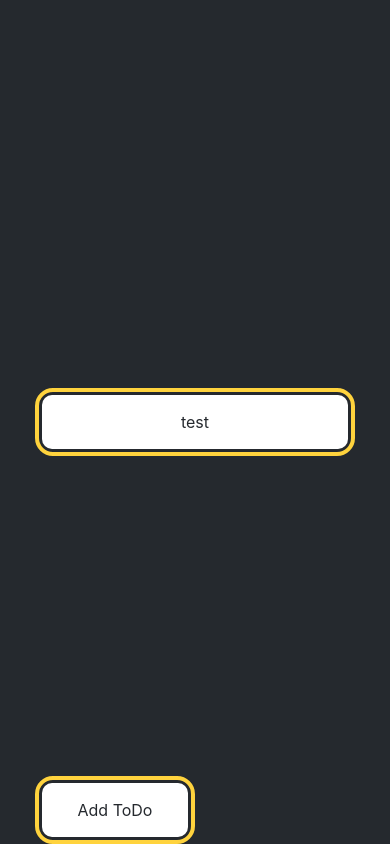
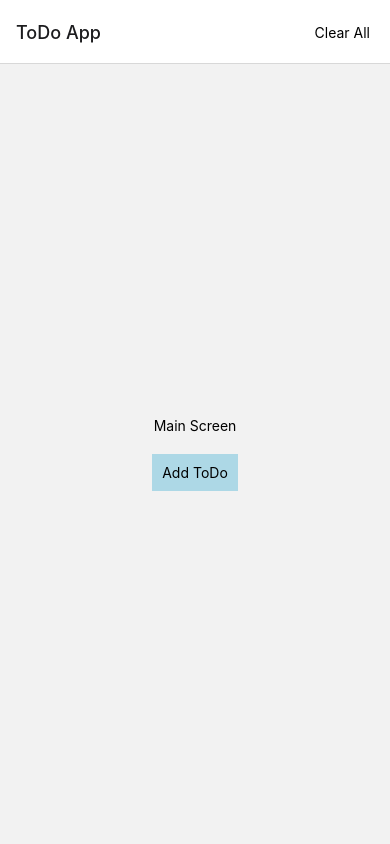
Before and after one commit to Shane-sama/ToDo_0120, a React Native app in the folder ToDo_App_0120/: screen / in a window 390 px wide. Built offline with nearby package versions, Linux system fonts and the light colour scheme.

Commit message:
ToDo App
ToDo App überarbeitet

```diff
--- a/ToDo_App_0120/App.js
+++ b/ToDo_App_0120/App.js
@@ -1,26 +1,115 @@
-import { StatusBar } from 'expo-status-bar';
-import { StyleSheet, Text, View } from 'react-native';
+import React, { useState } from 'react';
+import { View, Text, TouchableOpacity, TextInput, StyleSheet } from 'react-native';
+import { NavigationContainer } from '@react-navigation/native';
+import { createStackNavigator } from '@react-navigation/stack';
 
-import Button from './components/Button';
+const MainScreen = ({ navigation, todos, setTodos }) => {
+  const deleteTodo = (index) => {
+    const newTodos = [...todos];
+    newTodos.splice(index, 1);
+    setTodos(newTodos);
+  };
 
-//<Text style={{ color: '#fff' }}>Hoi</Text>
-export default function App() {
   return (
     <View style={styles.container}>
-      <View style={styles.footerContainer}>
-        <Button theme="primary" label="test" />
-        <Button theme="add" label="Add ToDo" />
-      </View>
-      <StatusBar style="auto" />
+      <Text>Main Screen</Text>
+      {todos.map((todo, index) => (
+        <TouchableOpacity key={index} onPress={() => deleteTodo(index)}>
+          <Text>{todo}</Text>
+        </TouchableOpacity>
+      ))}
+      <TouchableOpacity
+        style={styles.addButton}
+        onPress={() => navigation.navigate('AddToDo')}
+      >
+        <Text>Add ToDo</Text>
+      </TouchableOpacity>
     </View>
+  );
+};
+
+const AddToDoScreen = ({ navigation, todos, setTodos }) => {
+  const [newTodo, setNewTodo] = useState('');
+
+  const addTodo = () => {
+    if (newTodo.trim() !== '') {
+      const newTodos = [...todos, newTodo];
+      setTodos(newTodos);
+      navigation.navigate('Main');
+    }
+  };
+
+  return (
+    <View style={styles.container}>
+      <Text>Add ToDo Screen</Text>
+      <TextInput
+        style={styles.input}
+        placeholder="Enter ToDo"
+        onChangeText={(text) => setNewTodo(text)}
+      />
+      <TouchableOpacity
+        style={styles.confirmButton}
+        onPress={addTodo}
+      >
+        <Text>Confirm</Text>
+      </TouchableOpacity>
+    </View>
+  );
+};
+
+const Stack = createStackNavigator();
+
+export default function App() {
+  const [todos, setTodos] = useState([]);
+
+  return (
+    <NavigationContainer>
+      <Stack.Navigator initialRouteName="Main">
+        <Stack.Screen
+          name="Main"
+          options={{
+            title: 'ToDo App',
+            headerRight: () => (
+              <TouchableOpacity onPress={() => setTodos([])}>
+                <Text style={{ marginRight: 20 }}>Clear All</Text>
+              </TouchableOpacity>
+            ),
+          }}
+        >
+          {(props) => <MainScreen {...props} todos={todos} setTodos={setTodos} />}
+        </Stack.Screen>
+        <Stack.Screen
+          name="AddToDo"
+          options={{ title: 'Add ToDo' }}
+        >
+          {(props) => <AddToDoScreen {...props} todos={todos} setTodos={setTodos} />}
+        </Stack.Screen>
+      </Stack.Navigator>
+    </NavigationContainer>
   );
 }
 
 const styles = StyleSheet.create({
   container: {
     flex: 1,
-    backgroundColor: '#25292e',
+    justifyContent: 'center',
     alignItems: 'center',
-    justifyContent: 'center',
+  },
+  addButton: {
+    backgroundColor: 'lightblue',
+    padding: 10,
+    marginTop: 20,
+  },
+  input: {
+    borderWidth: 1,
+    borderColor: 'gray',
+    padding: 10,
+    marginTop: 20,
+    width: '80%',
+  },
+  confirmButton: {
+    backgroundColor: 'lightgreen',
+    padding: 10,
+    marginTop: 20,
   },
 });
--- a/ToDo_App_0120/components/Button.js
+++ b/ToDo_App_0120/components/Button.js
@@ -1,93 +1,20 @@
-import { StyleSheet, View, Pressable, Text } from 'react-native';
-import FontAwesome from "@expo/vector-icons/FontAwesome";
+import React from 'react';
+import { TouchableOpacity, Text, StyleSheet } from 'react-native';
 
-export default function Button({ label, theme }) {
-    if (theme === "primary") {
-        return (
-            <View
-            style={[styles.buttonContainer, { borderWidth: 4, borderColor: "#ffd33d", borderRadius: 18 }]}
-            >
-                <Pressable
-                style={[styles.button, { backgroundColor: "#fff" }]}
-                onPress={() => alert('hmm...')}
-                >
-                    <FontAwesome
-                        size={18}
-                        color="#25292e"
-                    />
-                <Text style={[styles.buttonLabel, { color: "#25292e" }]}>{label}</Text>
-                </Pressable>
-            </View>
-        );
-    }
-    else if(theme==="add") {
-      return (
-        <View
-        style={[styles.buttonContainerAdd, { borderWidth: 4, borderColor: "#ffd33d", borderRadius: 18 }]}
-        >
-            <Pressable
-            style={[styles.buttonAdd, { backgroundColor: "#fff" }]}
-            onPress={() => alert('hmm...')}
-            >
-                <FontAwesome
-                    size={18}
-                    color="#25292e"
-                />
-            <Text style={[styles.buttonLabel, { color: "#25292e" }]}>{label}</Text>
-            </Pressable>
-        </View>
-    );
-    }
-    return (
-        <View style={styles.buttonContainer}>
-            <Pressable style={styles.button} onPress={() => alert('hmm...')}>
-              <Text style={styles.buttonLabel}>{label}</Text>
-            </Pressable>
-        </View>
-    );
-}
+const Button = ({ onPress, text }) => {
+  return (
+    <TouchableOpacity style={styles.button} onPress={onPress}>
+      <Text>{text}</Text>
+    </TouchableOpacity>
+  );
+};
 
 const styles = StyleSheet.create({
-  buttonContainer: {
-    width: 320,
-    height: 68,
-    marginHorizontal: 20,
-    alignItems: 'center',
-    justifyContent: 'center',
-    padding: 3,
-  },
-  buttonContainerAdd: {
-    width: 160,
-    height: 68,
-    marginHorizontal: 20,
-    alignItems: 'bottom',
-    justifyContent: 'left',
-    padding: 3,
-    position: 'fixed',
-    bottom: 0,
-  },
   button: {
-    borderRadius: 10,
-    width: '100%',
-    height: '100%',
-    alignItems: 'center',
-    justifyContent: 'center',
-    flexDirection: 'row',
-  },
-  buttonAdd: {
-    borderRadius: 10,
-    width: '100%',
-    height: '100%',
-    alignItems: 'center',
-    justifyContent: 'center',
-    flexDirection: 'row',
-  },
-  buttonLabel: {
-    color: '#fff',
-    fontSize: 16,
-  },
-  footerContainer: {
-    flex: 1 / 3,
-    alignItems: 'center',
+    padding: 10,
+    backgroundColor: 'lightblue',
+    borderRadius: 5,
   },
 });
+
+export default Button;
```
Also changed, not shown: ToDo_App_0120/package.json (+7 -0 lines), 2 other files (tests, documents, lock files or other folders).
